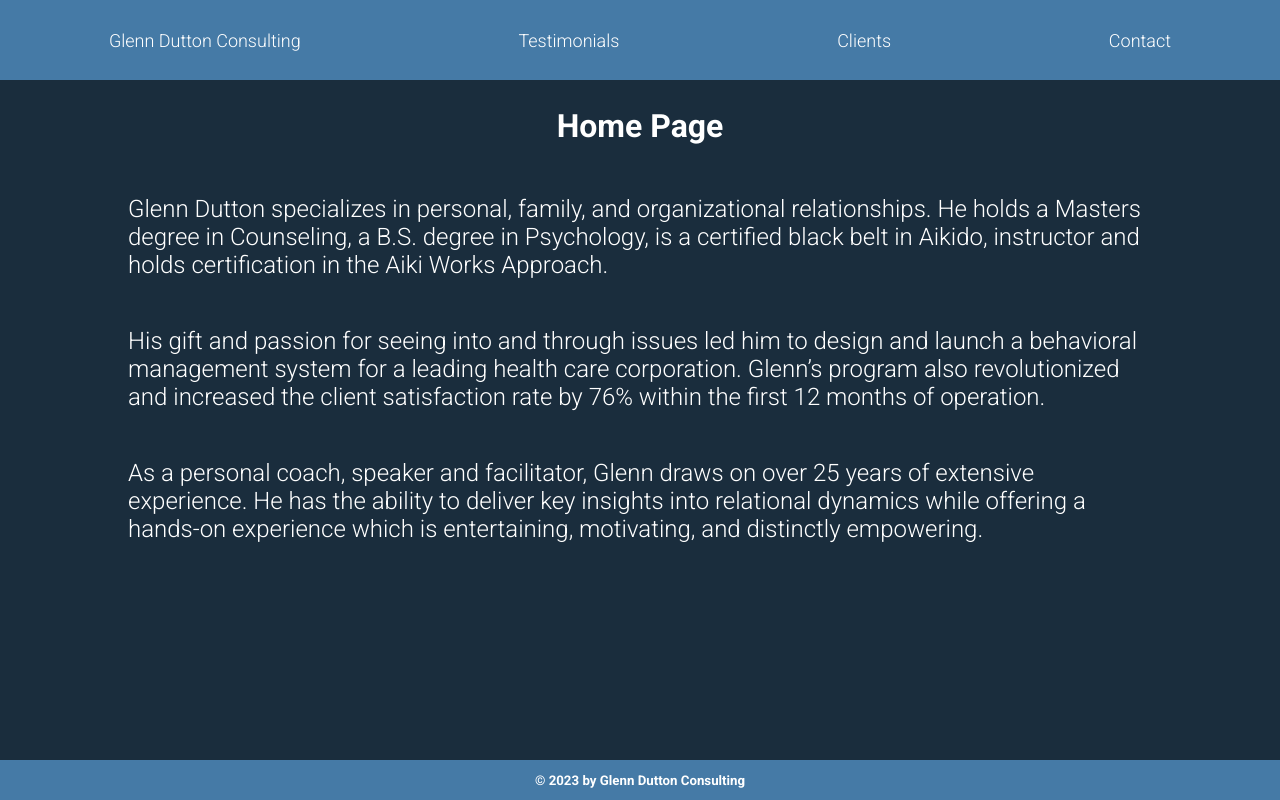
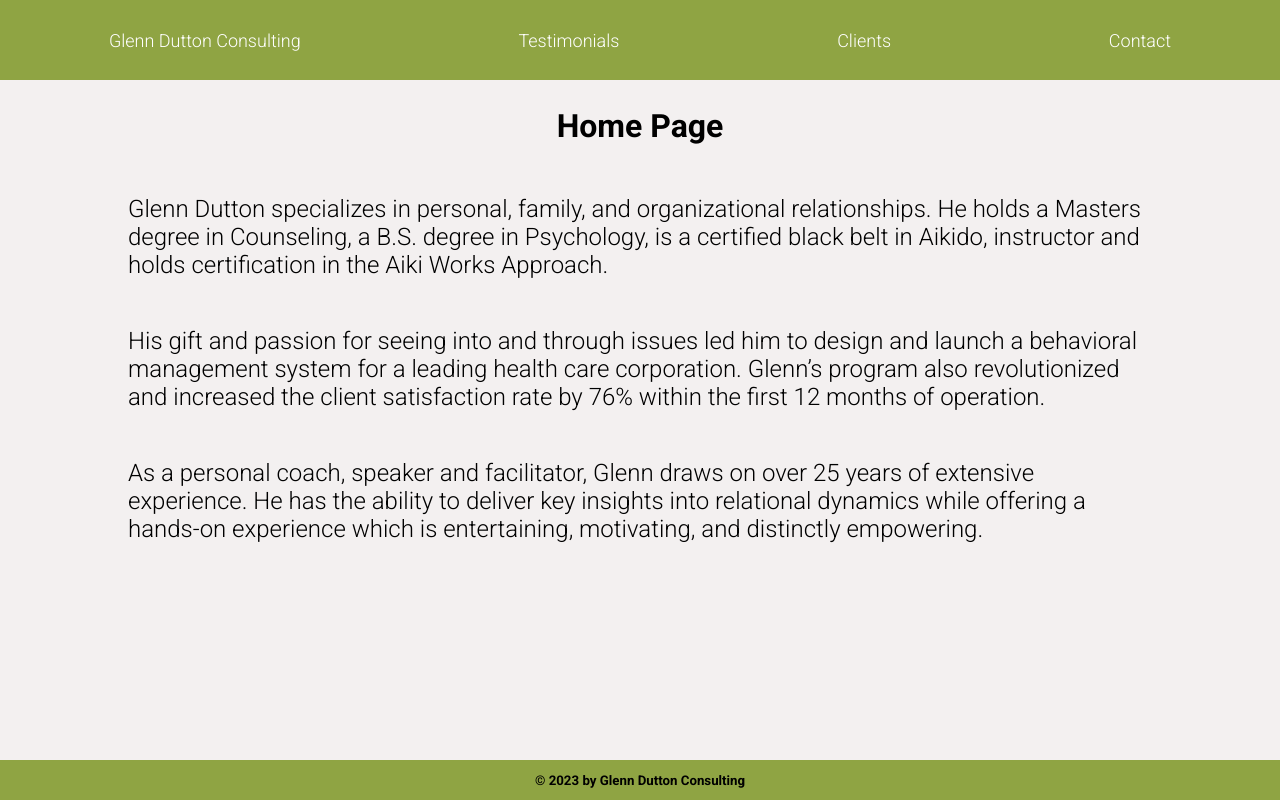
Before and after one commit to brooklynlonghurst/glenndutton, a React (Create React App) app: page / in a window 1280 px wide. Built offline with nearby package versions, Linux system fonts and the light colour scheme.

Commit message:
matching favicon colors

```diff
--- a/src/App.css
+++ b/src/App.css
@@ -1,6 +1,6 @@
 body {
-  background-color: #1a2d3d;
-  color: white;
+  background-color: rgb(243, 240, 240);
+  color: black;
   margin: 0;
   font-family: 'Roboto', sans-serif;
 }
@@ -12,7 +12,7 @@
   justify-content: space-around;
   align-items: center;
   height: 80px;
-  background-color: #457aa6;
+  background-color: #8fa443;
   width: 100%;
   font-size: large;
 }
@@ -26,7 +26,7 @@
   bottom: 0;
   width: 100%;
   height: 2.5rem;
-  background-color: #457aa6;
+  background-color: #8fa443;
 }
 
 .link {
```
